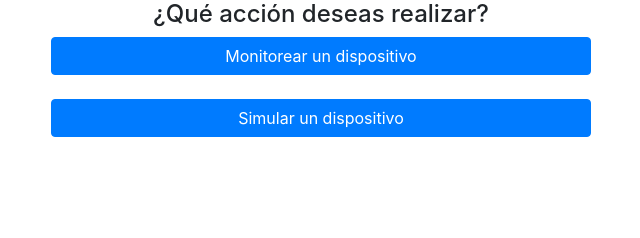
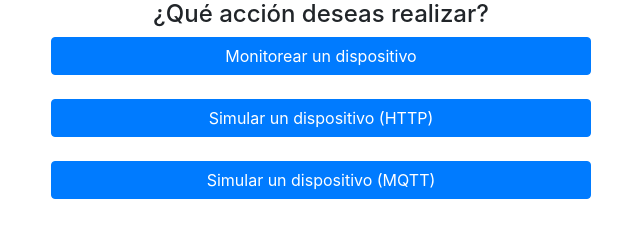
Before and after one commit to swarmtechnologies/humidity-and-temperature-example, a plain HTML site: page php-pure/index.html in a window 1280 px wide. Shown: the whole page, without its empty margins (319-959 px from the left). Drawn offline with nearby package versions, Linux system fonts and the light colour scheme.

Commit message:
Agregada la opción de simular un dispositivo http y uno mqtt

```diff
--- a/php-pure/index.html
+++ b/php-pure/index.html
@@ -21,10 +21,18 @@
         </div>
       </form>
       <br/>
-      <form method="get" action="simulate-device.php">
+      <form method="get" action="simulate-device-http.php">
         <div class="row justify-content-center">
           <div class="col-md-6">
-             <button type="submit" class="btn btn-block btn-primary">Simular un dispositivo</button>
+             <button type="submit" class="btn btn-block btn-primary">Simular un dispositivo (HTTP)</button>
+          </div>
+        </div>
+      </form>
+      <br/>
+      <form method="get" action="simulate-device-mqtt.php">
+        <div class="row justify-content-center">
+          <div class="col-md-6">
+             <button type="submit" class="btn btn-block btn-primary">Simular un dispositivo (MQTT)</button>
           </div>
         </div>
       </form>
```
